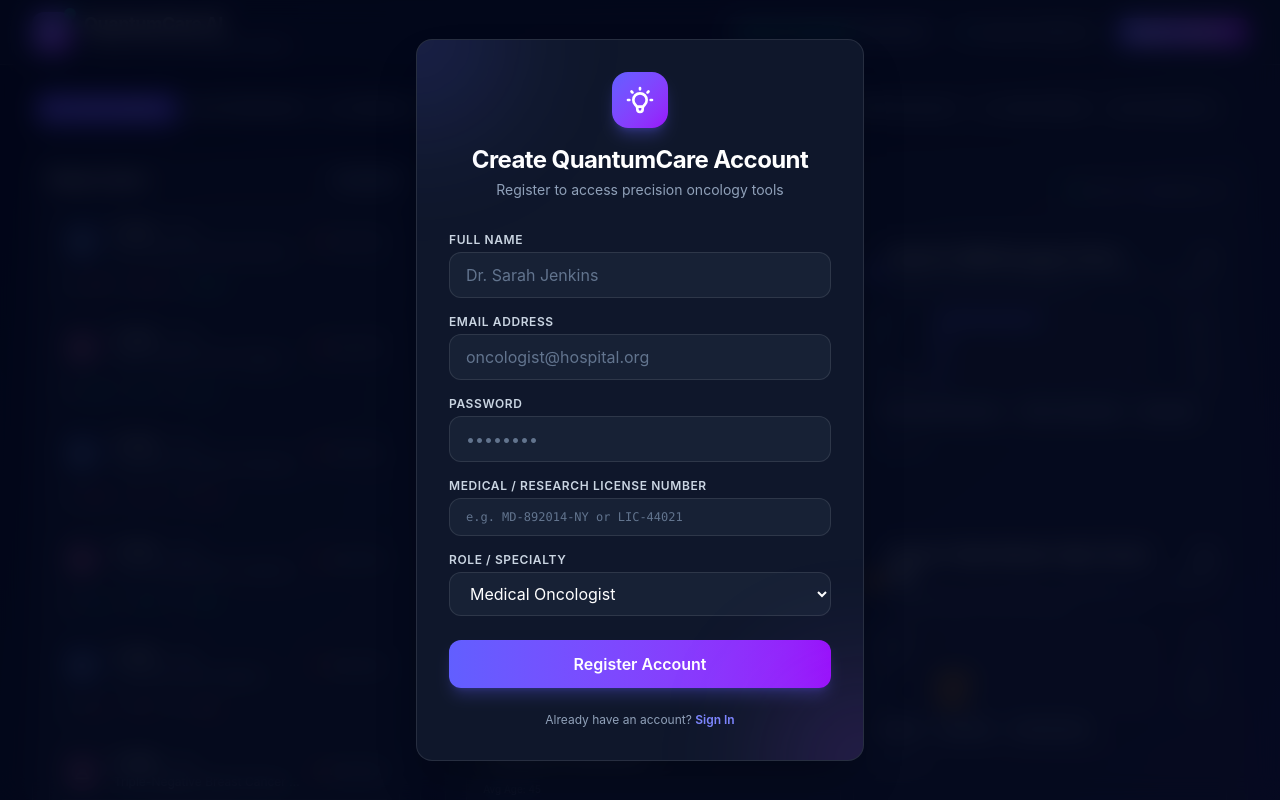
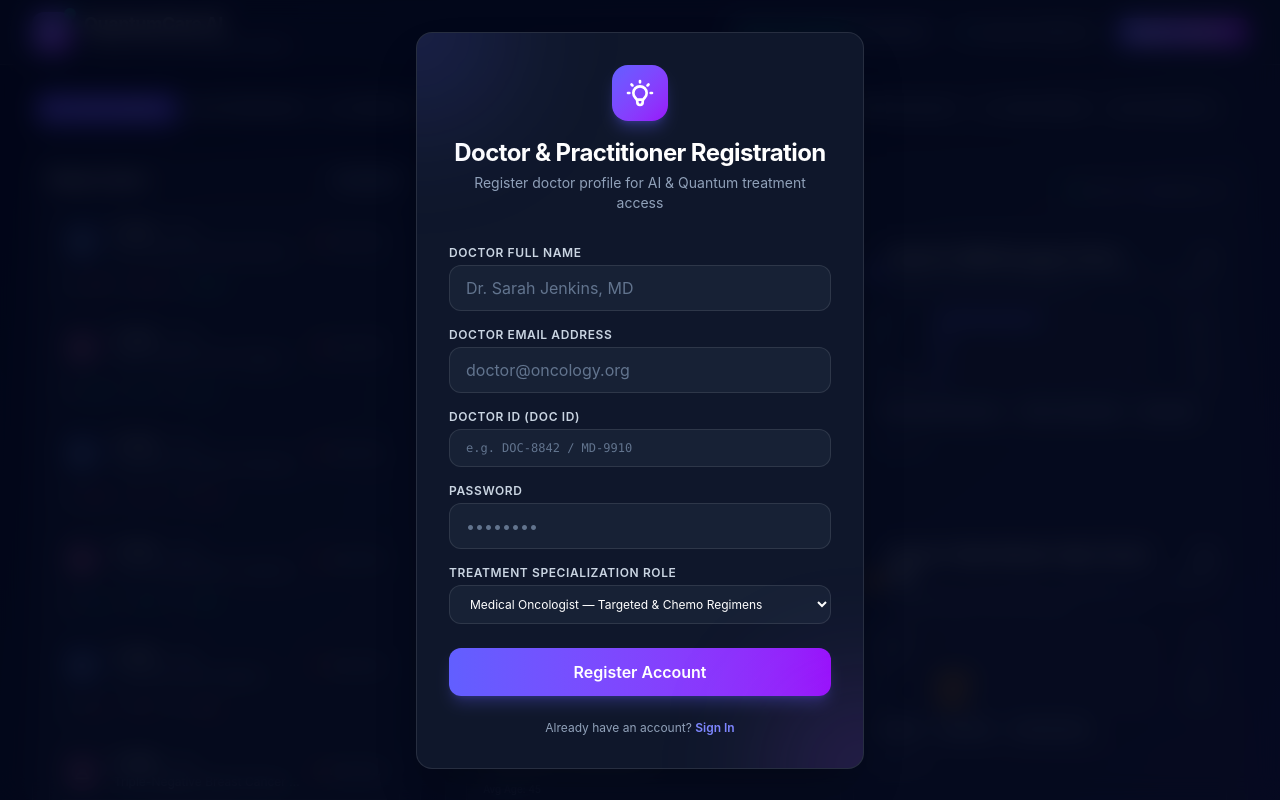
Before and after one commit to Napa-Guna-Sai-Sujith/ai-treatement, a React (Vite) app: page / in a window 1280 px wide. Both pictures are taken after a click on the button "Register". Shown: the top 800 px of the page. Built offline with nearby package versions, Linux system fonts and the light colour scheme.

Commit message:
Update registration page to require Name, Email, Doc ID, Treatment Specialization Role, and Password

```diff
--- a/src/components/AuthModal.tsx
+++ b/src/components/AuthModal.tsx
@@ -9,8 +9,8 @@ export default function AuthModal({ onLoginSuccess }: AuthModalProps) {
   const [email, setEmail] = useState('');
   const [password, setPassword] = useState('');
   const [name, setName] = useState('');
-  const [role, setRole] = useState('Medical Oncologist');
-  const [licenseNumber, setLicenseNumber] = useState('');
+  const [docId, setDocId] = useState('');
+  const [role, setRole] = useState('Medical Oncologist — Targeted & Chemo Regimens');
   const [error, setError] = useState('');
 
   const handleSubmit = (e: React.FormEvent) => {
@@ -23,8 +23,8 @@ export default function AuthModal({ onLoginSuccess }: AuthModalProps) {
       setError('Please enter your full name');
       return;
     }
-    if (isRegister && !licenseNumber) {
-      setError('Please enter your medical / research license number');
+    if (isRegister && !docId) {
+      setError('Please enter your Doctor ID (e.g. DOC-9842)');
       return;
     }
 
@@ -48,8 +48,8 @@ export default function AuthModal({ onLoginSuccess }: AuthModalProps) {
         id: Date.now(),
         name: name.trim(),
         email: email.trim(),
+        docId: docId.trim(),
         role: role,
-        licenseNumber: licenseNumber.trim(),
         isApproved: false,
         submittedAt: new Date().toLocaleTimeString([], { hour: '2-digit', minute: '2-digit' })
       };
@@ -98,10 +98,10 @@ export default function AuthModal({ onLoginSuccess }: AuthModalProps) {
             </svg>
           </div>
           <h2 className="text-2xl font-bold text-white tracking-tight">
-            {isRegister ? 'Create QuantumCare Account' : 'Welcome to QuantumCare AI'}
+            {isRegister ? 'Doctor & Practitioner Registration' : 'Welcome to QuantumCare AI'}
           </h2>
           <p className="text-sm text-slate-400 mt-1">
-            {isRegister ? 'Register to access precision oncology tools' : 'Sign in to access AI & Quantum Treatment Dashboard'}
+            {isRegister ? 'Register doctor profile for AI & Quantum treatment access' : 'Sign in to access AI & Quantum Treatment Dashboard'}
           </p>
         </div>
 
@@ -114,27 +114,40 @@ export default function AuthModal({ onLoginSuccess }: AuthModalProps) {
         <form onSubmit={handleSubmit} className="space-y-4">
           {isRegister && (
             <div>
-              <label className="block text-xs font-semibold text-slate-300 uppercase tracking-wider mb-1">Full Name</label>
+              <label className="block text-xs font-semibold text-slate-300 uppercase tracking-wider mb-1">Doctor Full Name</label>
               <input
                 type="text"
                 value={name}
                 onChange={(e) => setName(e.target.value)}
-                placeholder="Dr. Sarah Jenkins"
+                placeholder="Dr. Sarah Jenkins, MD"
                 className="w-full px-4 py-2.5 bg-slate-800/60 border border-white/10 rounded-xl text-white placeholder-slate-500 focus:outline-none focus:ring-2 focus:ring-indigo-500/50 focus:border-indigo-500 transition-all"
               />
             </div>
           )}
 
           <div>
-            <label className="block text-xs font-semibold text-slate-300 uppercase tracking-wider mb-1">Email Address</label>
+            <label className="block text-xs font-semibold text-slate-300 uppercase tracking-wider mb-1">Doctor Email Address</label>
             <input
               type="email"
               value={email}
               onChange={(e) => setEmail(e.target.value)}
-              placeholder="oncologist@hospital.org"
+              placeholder="doctor@oncology.org"
               className="w-full px-4 py-2.5 bg-slate-800/60 border border-white/10 rounded-xl text-white placeholder-slate-500 focus:outline-none focus:ring-2 focus:ring-indigo-500/50 focus:border-indigo-500 transition-all"
             />
           </div>
+
+          {isRegister && (
+            <div>
+              <label className="block text-xs font-semibold text-slate-300 uppercase tracking-wider mb-1">Doctor ID (Doc ID)</label>
+              <input
+                type="text"
+                value={docId}
+                onChange={(e) => setDocId(e.target.value)}
+                placeholder="e.g. DOC-8842 / MD-9910"
+                className="w-full px-4 py-2.5 bg-slate-800/60 border border-white/10 rounded-xl text-white placeholder-slate-500 font-mono text-xs focus:outline-none focus:ring-2 focus:ring-indigo-500/50 focus:border-indigo-500 transition-all"
+              />
+            </div>
+          )}
 
           <div>
             <label className="block text-xs font-semibold text-slate-300 uppercase tracking-wider mb-1">Password</label>
@@ -148,32 +161,21 @@ export default function AuthModal({ onLoginSuccess }: AuthModalProps) {
           </div>
 
           {isRegister && (
-            <>
             <div>
-                <label className="block text-xs font-semibold text-slate-300 uppercase tracking-wider mb-1">Medical / Research License Number</label>
-                <input
-                  type="text"
-                  value={licenseNumber}
-                  onChange={(e) => setLicenseNumber(e.target.value)}
-                  placeholder="e.g. MD-892014-NY or LIC-44021"
-                  className="w-full px-4 py-2.5 bg-slate-800/60 border border-white/10 rounded-xl text-white placeholder-slate-500 font-mono text-xs focus:outline-none focus:ring-2 focus:ring-indigo-500/50 focus:border-indigo-500 transition-all"
-                />
-              </div>
-
-              <div>
-                <label className="block text-xs font-semibold text-slate-300 uppercase tracking-wider mb-1">Role / Specialty</label>
+              <label className="block text-xs font-semibold text-slate-300 uppercase tracking-wider mb-1">Treatment Specialization Role</label>
               <select
                 value={role}
                 onChange={(e) => setRole(e.target.value)}
-                  className="w-full px-4 py-2.5 bg-slate-800/60 border border-white/10 rounded-xl text-white focus:outline-none focus:ring-2 focus:ring-indigo-500/50 focus:border-indigo-500 transition-all"
+                className="w-full px-4 py-2.5 bg-slate-800/60 border border-white/10 rounded-xl text-white focus:outline-none focus:ring-2 focus:ring-indigo-500/50 focus:border-indigo-500 transition-all text-xs"
               >
-                  <option value="Medical Oncologist">Medical Oncologist</option>
-                  <option value="Genomic Researcher">Genomic Researcher</option>
-                  <option value="Clinical Trial Investigator">Clinical Trial Investigator</option>
-                  <option value="Biostatistician">Biostatistician</option>
+                <option value="Medical Oncologist — Targeted & Chemo Regimens">Medical Oncologist — Targeted & Chemo Regimens</option>
+                <option value="Immunotherapy & Checkpoint Specialist">Immunotherapy & Checkpoint Specialist</option>
+                <option value="Cell & Gene Therapy / CAR-T Specialist">Cell & Gene Therapy / CAR-T Specialist</option>
+                <option value="Radiation & Quantum Optimization Specialist">Radiation & Quantum Optimization Specialist</option>
+                <option value="Clinical Trial Principal Investigator">Clinical Trial Principal Investigator</option>
+                <option value="Precision Genomic & Biomarker Researcher">Precision Genomic & Biomarker Researcher</option>
               </select>
             </div>
-            </>
           )}
 
           <button
--- a/src/components/ProfilePage.tsx
+++ b/src/components/ProfilePage.tsx
@@ -214,9 +214,14 @@ export default function ProfilePage({ user, onUpdateUser, onBackToDashboard }: P
                 >
                   <div className="flex flex-col sm:flex-row sm:items-center justify-between gap-4">
                     <div className="space-y-1">
-                      <div className="flex items-center gap-2">
+                      <div className="flex items-center gap-2 flex-wrap">
                         <span className="text-sm font-bold text-white">{u.name}</span>
                         <span className="text-xs text-indigo-400 font-medium">• {u.role}</span>
+                        {(u as any).docId && (
+                          <span className="px-2 py-0.5 bg-indigo-500/20 text-indigo-300 text-[10px] font-mono font-bold rounded border border-indigo-500/30">
+                            Doc ID: {(u as any).docId}
+                          </span>
+                        )}
                         {u.licenseNumber && (
                           <span className="px-2 py-0.5 bg-slate-800 border border-white/10 text-slate-300 text-[10px] font-mono rounded">
                             Lic: {u.licenseNumber}
@@ -265,7 +270,7 @@ export default function ProfilePage({ user, onUpdateUser, onBackToDashboard }: P
                       <p className="text-xs font-semibold text-indigo-300 uppercase tracking-wider">Admin Quick Profile Editor</p>
                       <div className="grid grid-cols-1 sm:grid-cols-3 gap-3">
                         <div>
-                          <label className="text-[10px] text-slate-400 block mb-1">User Name</label>
+                          <label className="text-[10px] text-slate-400 block mb-1">Doctor Name</label>
                           <input
                             type="text"
                             value={u.name}
@@ -283,16 +288,28 @@ export default function ProfilePage({ user, onUpdateUser, onBackToDashboard }: P
                           />
                         </div>
                         <div>
-                          <label className="text-[10px] text-slate-400 block mb-1">Role / Specialty</label>
+                          <label className="text-[10px] text-slate-400 block mb-1">Doctor ID</label>
+                          <input
+                            type="text"
+                            value={(u as any).docId || ''}
+                            onChange={(e) => updateUserData(u.id, { docId: e.target.value } as any)}
+                            placeholder="e.g. DOC-9842"
+                            className="w-full px-2.5 py-1 bg-slate-800 border border-white/10 rounded-lg text-xs text-white font-mono"
+                          />
+                        </div>
+                        <div className="sm:col-span-3">
+                          <label className="text-[10px] text-slate-400 block mb-1">Treatment Specialization Role</label>
                           <select
                             value={u.role}
                             onChange={(e) => updateUserData(u.id, { role: e.target.value })}
                             className="w-full px-2.5 py-1 bg-slate-800 border border-white/10 rounded-lg text-xs text-white"
                           >
-                            <option value="Medical Oncologist">Medical Oncologist</option>
-                            <option value="Genomic Researcher">Genomic Researcher</option>
-                            <option value="Clinical Trial Investigator">Clinical Trial Investigator</option>
-                            <option value="Biostatistician">Biostatistician</option>
+                            <option value="Medical Oncologist — Targeted & Chemo Regimens">Medical Oncologist — Targeted & Chemo Regimens</option>
+                            <option value="Immunotherapy & Checkpoint Specialist">Immunotherapy & Checkpoint Specialist</option>
+                            <option value="Cell & Gene Therapy / CAR-T Specialist">Cell & Gene Therapy / CAR-T Specialist</option>
+                            <option value="Radiation & Quantum Optimization Specialist">Radiation & Quantum Optimization Specialist</option>
+                            <option value="Clinical Trial Principal Investigator">Clinical Trial Principal Investigator</option>
+                            <option value="Precision Genomic & Biomarker Researcher">Precision Genomic & Biomarker Researcher</option>
                             <option value="System Administrator">System Administrator</option>
                           </select>
                         </div>
--- a/src/utils/userService.ts
+++ b/src/utils/userService.ts
@@ -5,6 +5,7 @@ export interface UserRecord {
   name: string;
   email: string;
   role: string;
+  docId?: string;
   licenseNumber?: string;
   isApproved: boolean;
   submittedAt?: string;
```
Lines whose indentation alone changed are shown as unchanged.
